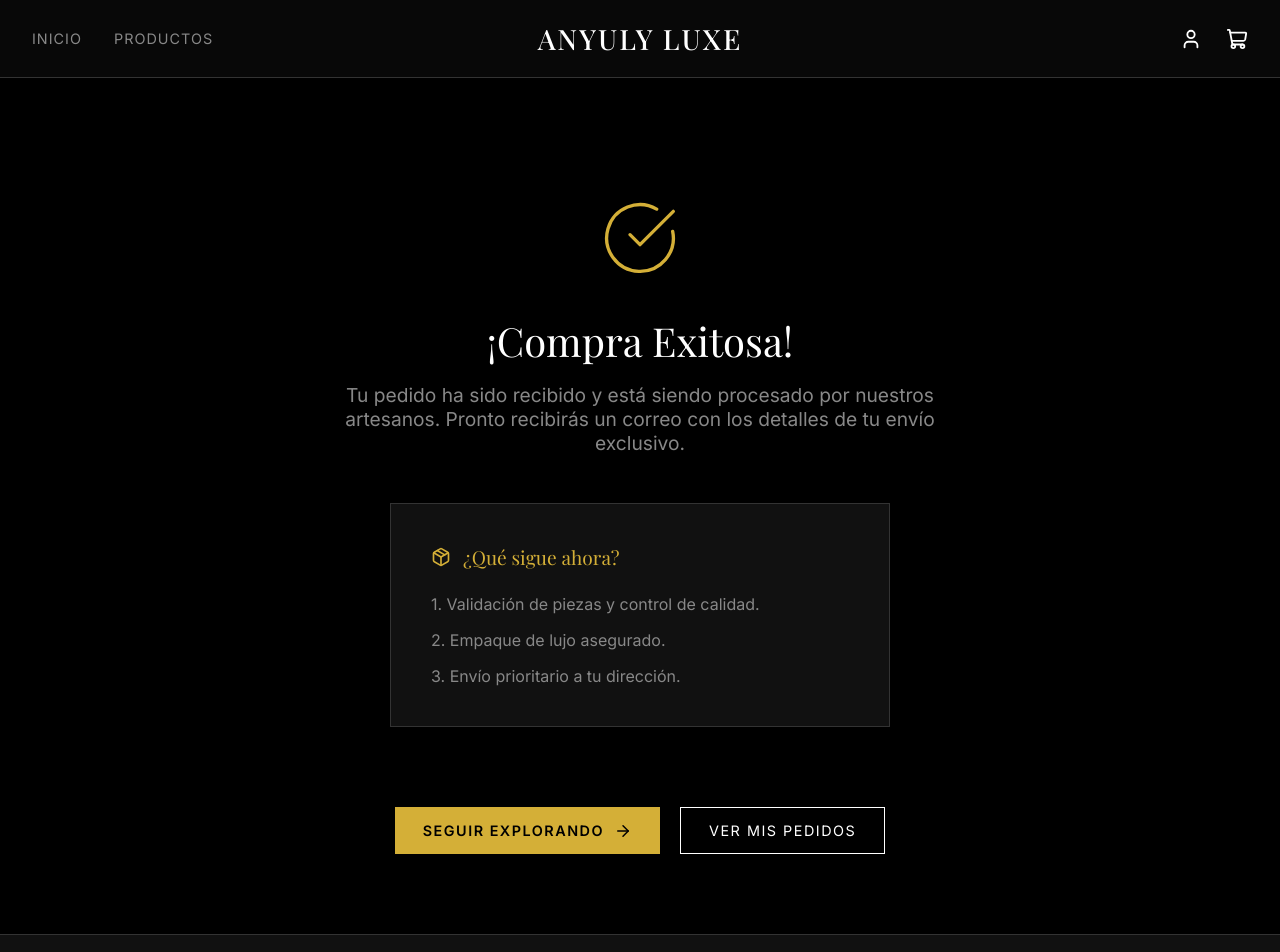
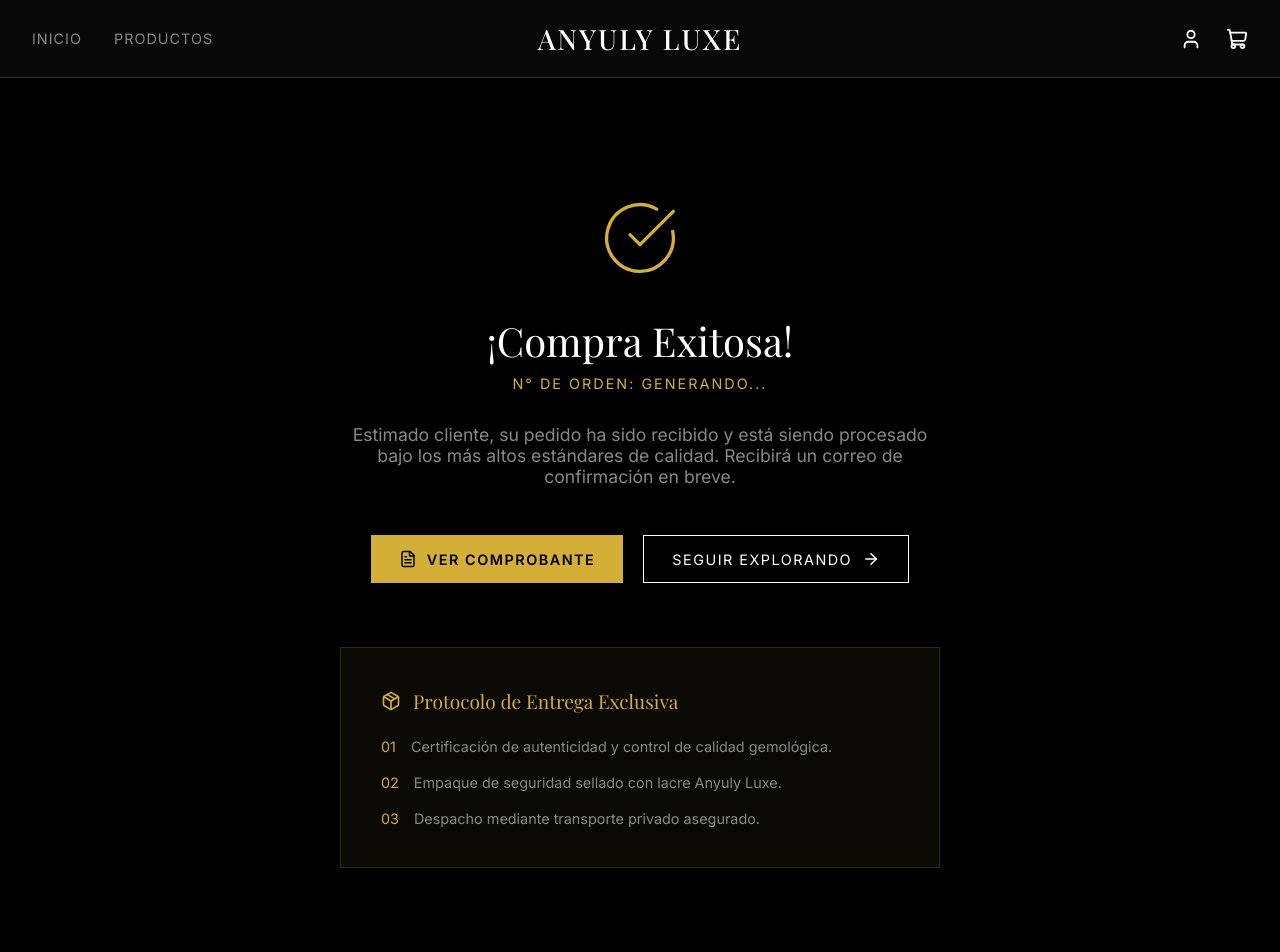
Before and after one commit to anyulycabrera-source/AnyulyLuxe, a Next.js app: page /checkout/success in a window 1280 px wide. Shown: the top 952 px of the page. Built offline with nearby package versions, Linux system fonts and the light colour scheme; no server answers; sample sign-in values are in the browser's storage; a web font is replaced by a local one.

Commit message:
feat: implement checkout flow with secure payment simulation and order persistence in Firestore

```diff
--- a/src/app/checkout/page.module.css
+++ b/src/app/checkout/page.module.css
@@ -144,6 +144,48 @@
   margin-bottom: 1rem;
 }
 
+.premiumLoader {
+  position: relative;
+  margin-bottom: 2rem;
+}
+
+.loadingPulse {
+  position: absolute;
+  top: 50%;
+  left: 50%;
+  transform: translate(-50%, -50%);
+  width: 70px;
+  height: 70px;
+  border: 1px solid var(--color-accent);
+  border-radius: 50%;
+  animation: pulse 2s ease-out infinite;
+  opacity: 0;
+}
+
+@keyframes pulse {
+  0% { transform: translate(-50%, -50%) scale(0.8); opacity: 0.5; }
+  100% { transform: translate(-50%, -50%) scale(1.5); opacity: 0; }
+}
+
+.loadingText {
+  font-family: var(--font-playfair), serif;
+  font-size: 1.2rem;
+  color: #fff;
+  letter-spacing: 1px;
+  margin-bottom: 1rem;
+}
+
+.secureBadge {
+  display: flex;
+  align-items: center;
+  gap: 6px;
+  font-size: 0.7rem;
+  color: var(--color-accent);
+  text-transform: uppercase;
+  letter-spacing: 2px;
+  opacity: 0.8;
+}
+
 @keyframes spin {
   to { transform: rotate(360deg); }
 }
--- a/src/app/checkout/success/page.tsx
+++ b/src/app/checkout/success/page.tsx
@@ -1,43 +1,99 @@
 "use client";
-import React from "react";
+import React, { useState, useEffect } from "react";
 import Link from "next/link";
-import { CheckCircle, Package, ArrowRight } from "lucide-react";
-import styles from "../page.module.css"; // Reuse some styles or create specific ones
+import { useSearchParams } from "next/navigation";
+import { CheckCircle, Package, ArrowRight, FileText, Download } from "lucide-react";
+import { db } from "@/lib/firebase";
+import { doc, getDoc } from "firebase/firestore";
+import InvoiceModal from "@/components/InvoiceModal";
+import styles from "../page.module.css";
 
 export default function SuccessPage() {
+  const searchParams = useSearchParams();
+  const orderId = searchParams.get("id");
+
+  const [orderData, setOrderData] = useState<any>(null);
+  const [isInvoiceOpen, setIsInvoiceOpen] = useState(false);
+  const [loading, setLoading] = useState(!!orderId);
+
+  useEffect(() => {
+    async function fetchOrder() {
+      if (!orderId) return;
+      try {
+        const docRef = doc(db, "orders", orderId);
+        const docSnap = await getDoc(docRef);
+        if (docSnap.exists()) {
+          setOrderData(docSnap.data());
+        }
+      } catch (error) {
+        console.error("Error fetching order:", error);
+      } finally {
+        setLoading(false);
+      }
+    }
+    fetchOrder();
+  }, [orderId]);
+
   return (
     <div className={styles.container} style={{ display: "flex", flexDirection: "column", alignItems: "center", justifyContent: "center", textAlign: "center", minHeight: "80vh" }}>
       <div style={{ marginBottom: "2rem", color: "var(--color-accent)" }}>
         <CheckCircle size={80} strokeWidth={1} />
       </div>
 
-      <h1 className={styles.title} style={{ marginBottom: "1rem" }}>¡Compra Exitosa!</h1>
-      <p style={{ fontSize: "1.2rem", color: "var(--color-text-muted)", maxWidth: "600px", margin: "0 auto 3rem" }}>
-        Tu pedido ha sido recibido y está siendo procesado por nuestros artesanos.
-        Pronto recibirás un correo con los detalles de tu envío exclusivo.
+      <h1 className={styles.title} style={{ marginBottom: "0.5rem" }}>¡Compra Exitosa!</h1>
+      <p style={{ color: "var(--color-accent)", fontSize: "0.9rem", letterSpacing: "2px", textTransform: "uppercase", marginBottom: "2rem" }}>
+        N° de Orden: {orderId || "GENERANDO..."}
       </p>
 
-      <div className={styles.section} style={{ width: "100%", maxWidth: "500px", textAlign: "left" }}>
+      <p style={{ fontSize: "1.1rem", color: "var(--color-text-muted)", maxWidth: "600px", margin: "0 auto 3rem" }}>
+        Estimado cliente, su pedido ha sido recibido y está siendo procesado bajo los más altos estándares de calidad.
+        Recibirá un correo de confirmación en breve.
+      </p>
+
+      <div style={{ display: "flex", gap: "20px", marginBottom: "4rem" }}>
+        <button
+          onClick={() => setIsInvoiceOpen(true)}
+          className="btn-gold"
+          style={{ display: "flex", alignItems: "center", gap: "10px" }}
+          disabled={!orderData}
+        >
+          <FileText size={18} />
+          Ver Comprobante
+        </button>
+        <Link href="/productos" className="btn-outline" style={{ display: "flex", alignItems: "center", gap: "10px" }}>
+          Seguir Explorando
+          <ArrowRight size={18} />
+        </Link>
+      </div>
+
+      <div className={styles.section} style={{ width: "100%", maxWidth: "600px", textAlign: "left", background: "rgba(212, 175, 55, 0.05)", border: "1px solid rgba(212, 175, 55, 0.2)" }}>
         <h2 className={styles.sectionTitle} style={{ fontSize: "1.2rem", marginBottom: "1.5rem" }}>
           <Package size={20} />
-          ¿Qué sigue ahora?
+          Protocolo de Entrega Exclusiva
         </h2>
-        <ul style={{ listStyle: "none", padding: 0, color: "var(--color-text-muted)", display: "flex", flexDirection: "column", gap: "1rem" }}>
-          <li>1. Validación de piezas y control de calidad.</li>
-          <li>2. Empaque de lujo asegurado.</li>
-          <li>3. Envío prioritario a tu dirección.</li>
+        <ul style={{ listStyle: "none", padding: 0, color: "var(--color-text-muted)", display: "flex", flexDirection: "column", gap: "1.2rem", fontSize: "0.9rem" }}>
+          <li style={{ display: "flex", gap: "15px" }}>
+            <span style={{ color: "var(--color-accent)" }}>01</span>
+            <span>Certificación de autenticidad y control de calidad gemológica.</span>
+          </li>
+          <li style={{ display: "flex", gap: "15px" }}>
+            <span style={{ color: "var(--color-accent)" }}>02</span>
+            <span>Empaque de seguridad sellado con lacre Anyuly Luxe.</span>
+          </li>
+          <li style={{ display: "flex", gap: "15px" }}>
+            <span style={{ color: "var(--color-accent)" }}>03</span>
+            <span>Despacho mediante transporte privado asegurado.</span>
+          </li>
         </ul>
       </div>
 
-      <div style={{ marginTop: "3rem", display: "flex", gap: "20px" }}>
-        <Link href="/productos" className="btn-gold" style={{ display: "flex", alignItems: "center", gap: "10px" }}>
-          Seguir Explorando
-          <ArrowRight size={18} />
-        </Link>
-        <Link href="/cuenta" className="btn-outline">
-          Ver mis Pedidos
-        </Link>
-      </div>
+      {orderData && (
+        <InvoiceModal
+          isOpen={isInvoiceOpen}
+          onClose={() => setIsInvoiceOpen(false)}
+          items={orderData.items}
+        />
+      )}
     </div>
   );
 }
--- a/src/context/CartContext.tsx
+++ b/src/context/CartContext.tsx
@@ -24,7 +24,27 @@ const CartContext = createContext<CartContextProps | undefined>(undefined);
 
 export const CartProvider = ({ children }: { children: ReactNode }) => {
   const [items, setItems] = useState<CartItem[]>([]);
-  // Use a flag to wait for hydration to read from localStorage if needed. Let's keep it simple for now.
+  const [isHydrated, setIsHydrated] = useState(false);
+
+  // Load cart from localStorage on mount
+  useEffect(() => {
+    const savedCart = localStorage.getItem("anyuly_luxe_cart");
+    if (savedCart) {
+      try {
+        setItems(JSON.parse(savedCart));
+      } catch (e) {
+        console.error("Error parsing cart from localStorage", e);
+      }
+    }
+    setIsHydrated(true);
+  }, []);
+
+  // Save cart to localStorage whenever items change
+  useEffect(() => {
+    if (isHydrated) {
+      localStorage.setItem("anyuly_luxe_cart", JSON.stringify(items));
+    }
+  }, [items, isHydrated]);
 
   const addToCart = (product: Omit<CartItem, "quantity">, quantity: number = 1) => {
     setItems((prev) => {
@@ -52,10 +72,18 @@ export const CartProvider = ({ children }: { children: ReactNode }) => {
     );
   };
 
-  const clearCart = () => setItems([]);
+  const clearCart = () => {
+    setItems([]);
+    localStorage.removeItem("anyuly_luxe_cart");
+  };
 
   const totalItems = items.reduce((sum, item) => sum + item.quantity, 0);
   const totalPrice = items.reduce((sum, item) => sum + item.price * item.quantity, 0);
+
+  // Avoid hydration mismatch by not rendering until hydrated
+  if (!isHydrated) {
+    return null; // Or a loading spinner if preferred
+  }
 
   return (
     <CartContext.Provider
```
Also changed, not shown: src/app/checkout/page.tsx (+67 -8 lines).
